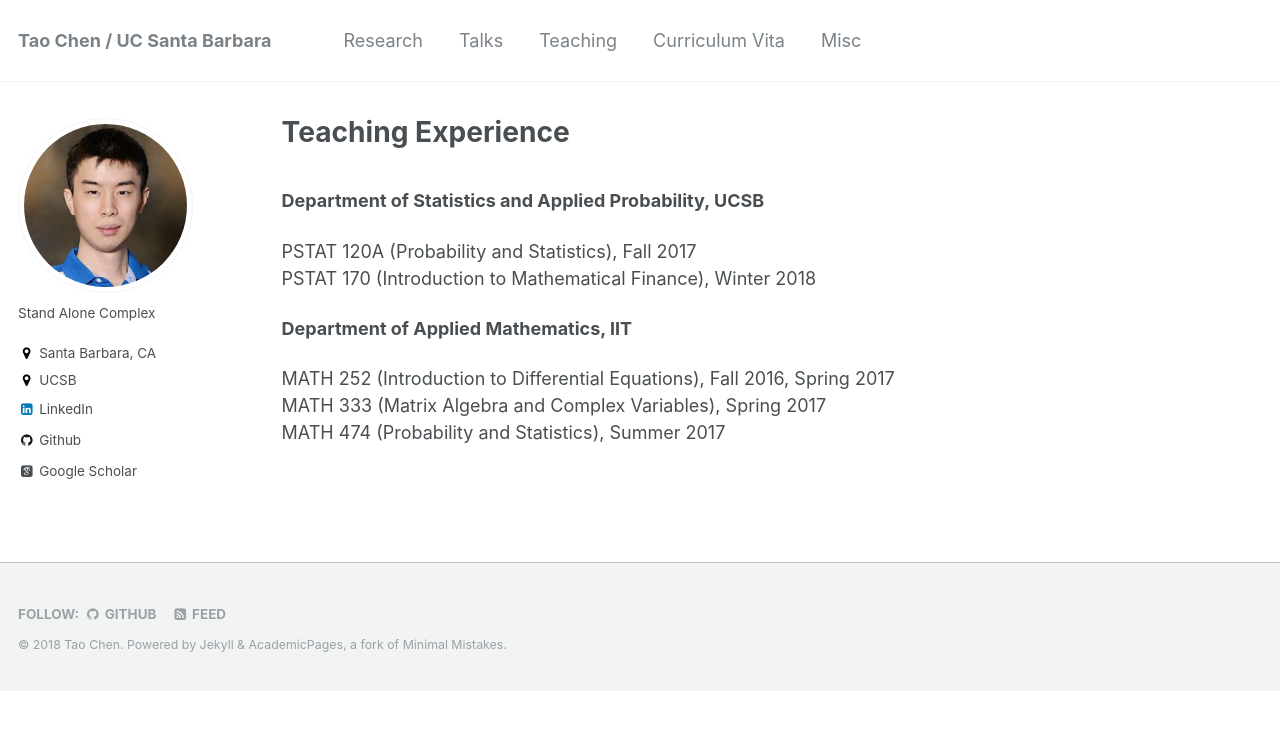
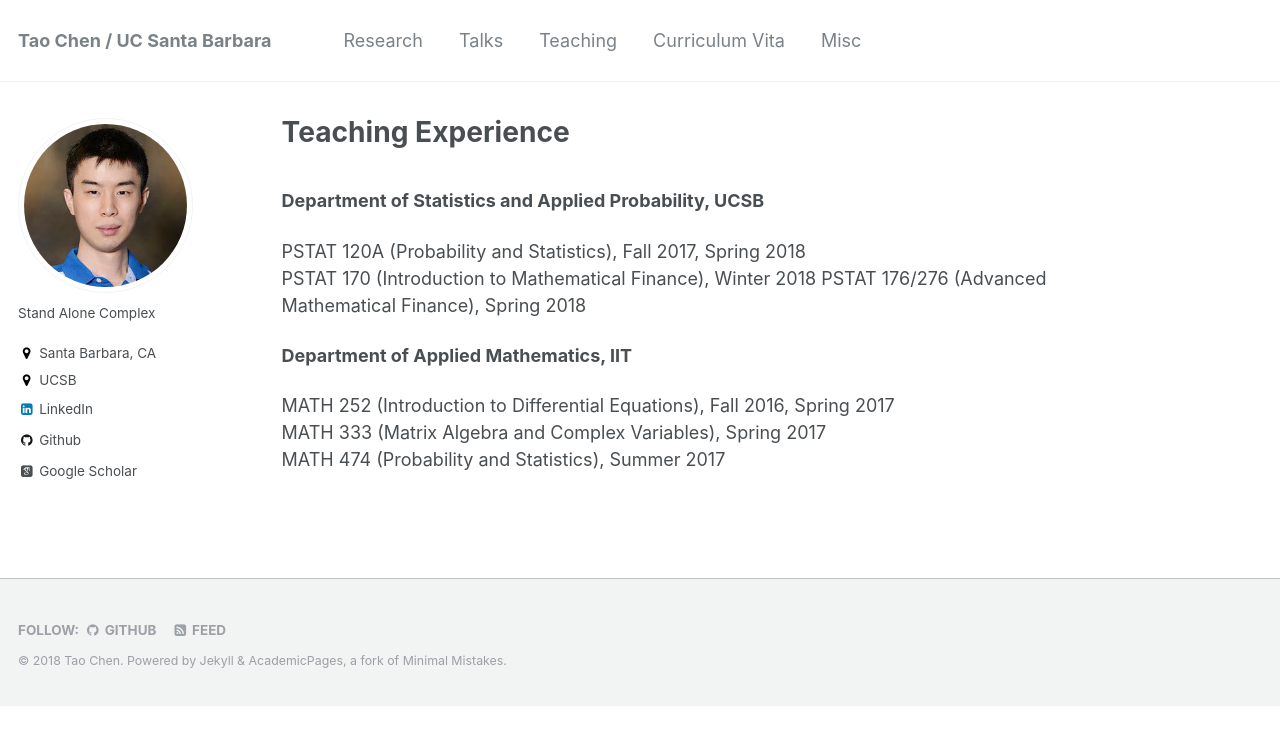
Before and after one commit to cherntodd/cherntodd.github.io, a Jekyll site: the page built from _pages/teach.md, in a window 1280 px wide. Shown: the top 745 px of the page. Built offline with Jekyll 4.4.1, drawn with Linux system fonts in a browser that asks for light colours; some web fonts are replaced.

Commit message:
no message

```diff
--- a/_pages/teach.md
+++ b/_pages/teach.md
@@ -6,8 +6,9 @@ author_profile: true
 <br>
 **Department of Statistics and Applied Probability, UCSB**
 
-PSTAT 120A (Probability and Statistics), Fall 2017
+PSTAT 120A (Probability and Statistics), Fall 2017, Spring 2018
 PSTAT 170 (Introduction to Mathematical Finance), Winter 2018
+PSTAT 176/276 (Advanced Mathematical Finance), Spring 2018
 
 **Department of Applied Mathematics, IIT**
 
```
